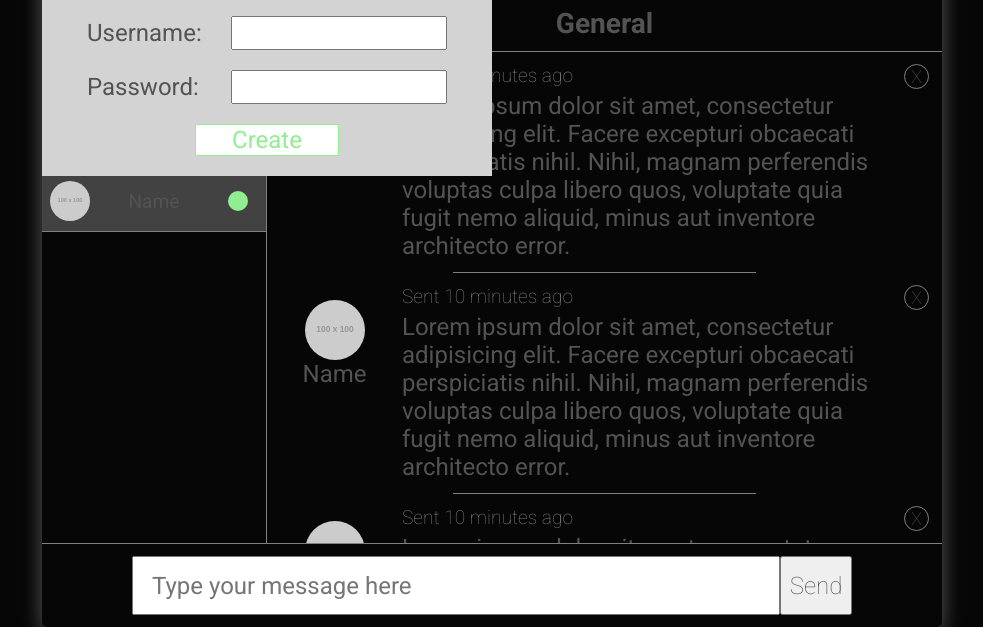
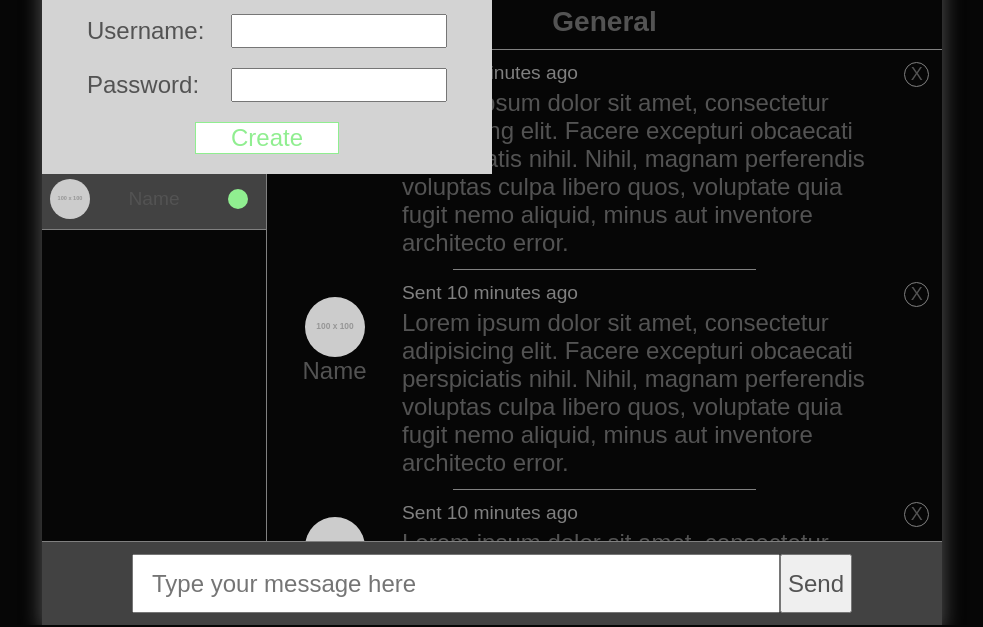
Before and after one commit to TIY-Charleston-Front-End-May2015/team5, a website: page index.html in a window 1280 px wide. Shown: the part 225-852 px from the top of the page, without its empty margins (148-1131 px from the left). Drawn offline with Linux system fonts and the light colour scheme; no server answers; placeholder pictures from the web are drawn by us.

Commit message:
small formatting change.  commit to pull functionality updates

```diff
--- a/styles.scss
+++ b/styles.scss
@@ -7,7 +7,7 @@ $inactivegray: #DBDBDB;
 $bggray: #F5F5F5;
 $darkgray: #79CBB9;
 $fontblack: #535353;
-$roboto: 'Roboto', sans;
+$roboto: 'Roboto', sans, #fff;
 $bgColor: #060606;
 $defaultButtonBG: rgb(66,66,66);
 $primaryButtonBG: rgb(42, 159, 214);
@@ -570,12 +570,15 @@ FOOTER
 footer {
   height: 12%;
   border-top: 1px solid gray;
+  background-color: $defaultButtonBG;
+
 }
 
 #footerBlock {
   width: 80%;
   height: 100%;
   margin: 0 auto;
+
 }
 
 #messageForm {
```
Also changed, not shown: styles.css.
